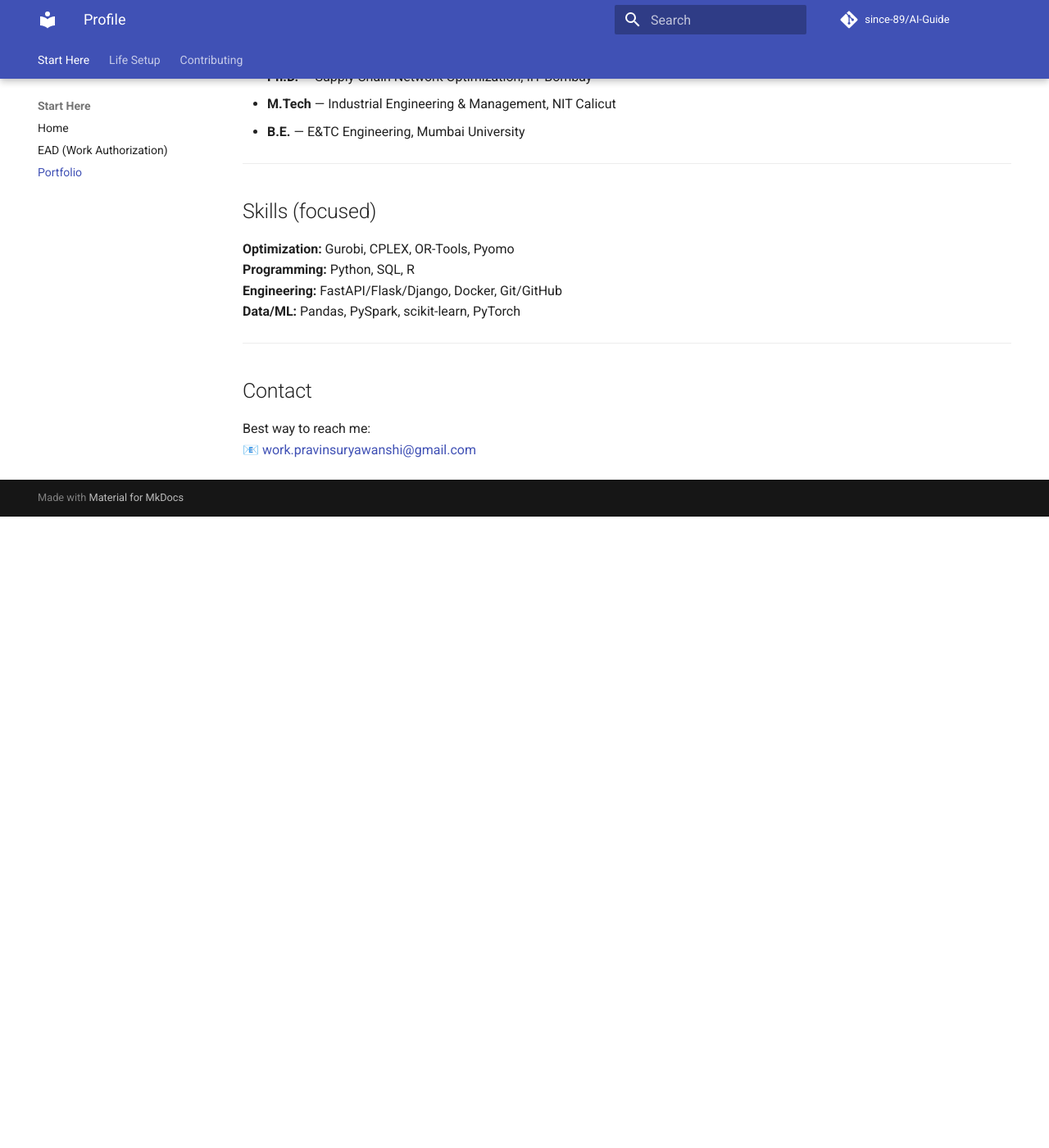
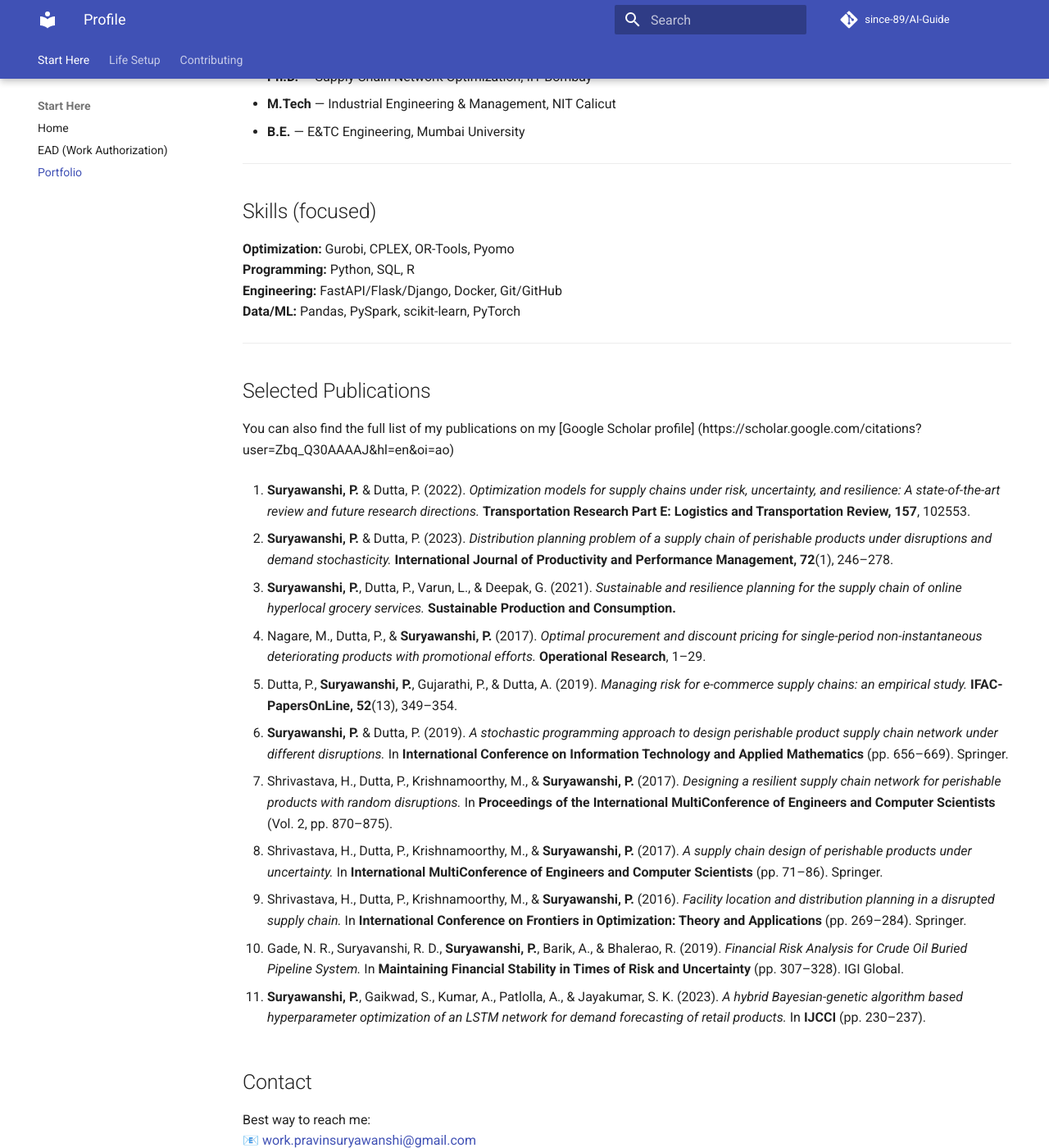
Before and after one commit to since-89/AI-Guide, an MkDocs documentation site: the page built from docs/portfolio.md, in a window 1280 px wide and 1400 px high, scrolled down 1329 px. Shown: the whole window at 82% size. Built offline with MkDocs 1.6.1 and Material for MkDocs 9.7.7, drawn with Linux system fonts in a browser that asks for light colours; comment, search, counter and statistics services are not loaded; before the commit the page ends 1959 px from its top, so only the background shows below that.

```diff
--- a/docs/portfolio.md
+++ b/docs/portfolio.md
@@ -65,6 +65,35 @@ into production tools that improve cost, utilization, and planning efficiency.
 
 ---
 
+## Selected Publications
+
+You can also find the full list of my publications on my
+[Google Scholar profile] (https://scholar.google.com/citations?user=Zbq_Q30AAAAJ&hl=en&oi=ao)
+
+
+1. **Suryawanshi, P.** & Dutta, P. (2022). *Optimization models for supply chains under risk, uncertainty, and resilience: A state-of-the-art review and future research directions.* **Transportation Research Part E: Logistics and Transportation Review, 157**, 102553.
+
+2. **Suryawanshi, P.** & Dutta, P. (2023). *Distribution planning problem of a supply chain of perishable products under disruptions and demand stochasticity.* **International Journal of Productivity and Performance Management, 72**(1), 246–278.
+
+3. **Suryawanshi, P.**, Dutta, P., Varun, L., & Deepak, G. (2021). *Sustainable and resilience planning for the supply chain of online hyperlocal grocery services.* **Sustainable Production and Consumption.**
+
+4. Nagare, M., Dutta, P., & **Suryawanshi, P.** (2017). *Optimal procurement and discount pricing for single-period non-instantaneous deteriorating products with promotional efforts.* **Operational Research**, 1–29.
+
+5. Dutta, P., **Suryawanshi, P.**, Gujarathi, P., & Dutta, A. (2019). *Managing risk for e-commerce supply chains: an empirical study.* **IFAC-PapersOnLine, 52**(13), 349–354.
+
+6. **Suryawanshi, P.** & Dutta, P. (2019). *A stochastic programming approach to design perishable product supply chain network under different disruptions.* In **International Conference on Information Technology and Applied Mathematics** (pp. 656–669). Springer.
+
+7. Shrivastava, H., Dutta, P., Krishnamoorthy, M., & **Suryawanshi, P.** (2017). *Designing a resilient supply chain network for perishable products with random disruptions.* In **Proceedings of the International MultiConference of Engineers and Computer Scientists** (Vol. 2, pp. 870–875).
+
+8. Shrivastava, H., Dutta, P., Krishnamoorthy, M., & **Suryawanshi, P.** (2017). *A supply chain design of perishable products under uncertainty.* In **International MultiConference of Engineers and Computer Scientists** (pp. 71–86). Springer.
+
+9. Shrivastava, H., Dutta, P., Krishnamoorthy, M., & **Suryawanshi, P.** (2016). *Facility location and distribution planning in a disrupted supply chain.* In **International Conference on Frontiers in Optimization: Theory and Applications** (pp. 269–284). Springer.
+
+10. Gade, N. R., Suryavanshi, R. D., **Suryawanshi, P.**, Barik, A., & Bhalerao, R. (2019). *Financial Risk Analysis for Crude Oil Buried Pipeline System.* In **Maintaining Financial Stability in Times of Risk and Uncertainty** (pp. 307–328). IGI Global.
+
+11. **Suryawanshi, P.**, Gaikwad, S., Kumar, A., Patlolla, A., & Jayakumar, S. K. (2023). *A hybrid Bayesian-genetic algorithm based hyperparameter optimization of an LSTM network for demand forecasting of retail products.* In **IJCCI** (pp. 230–237).
+
+
 ## Contact
 
 Best way to reach me:
```
